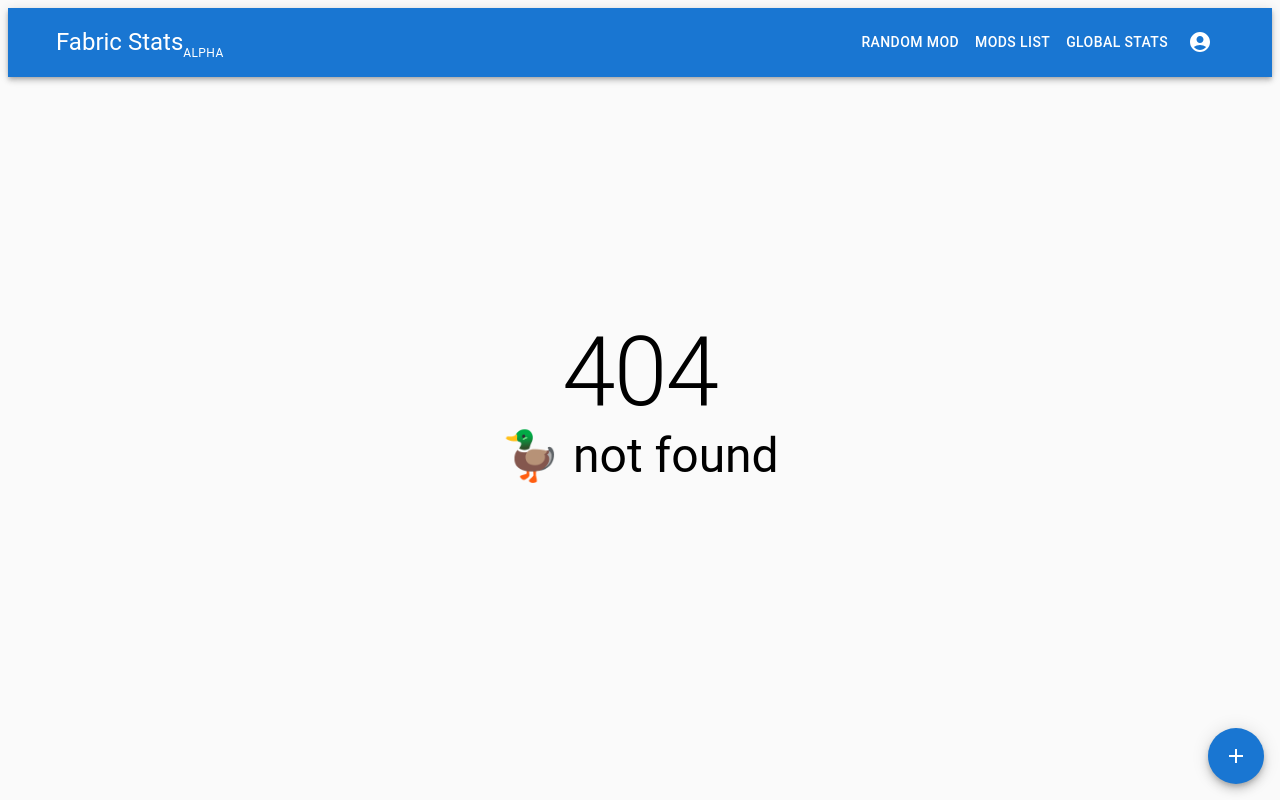
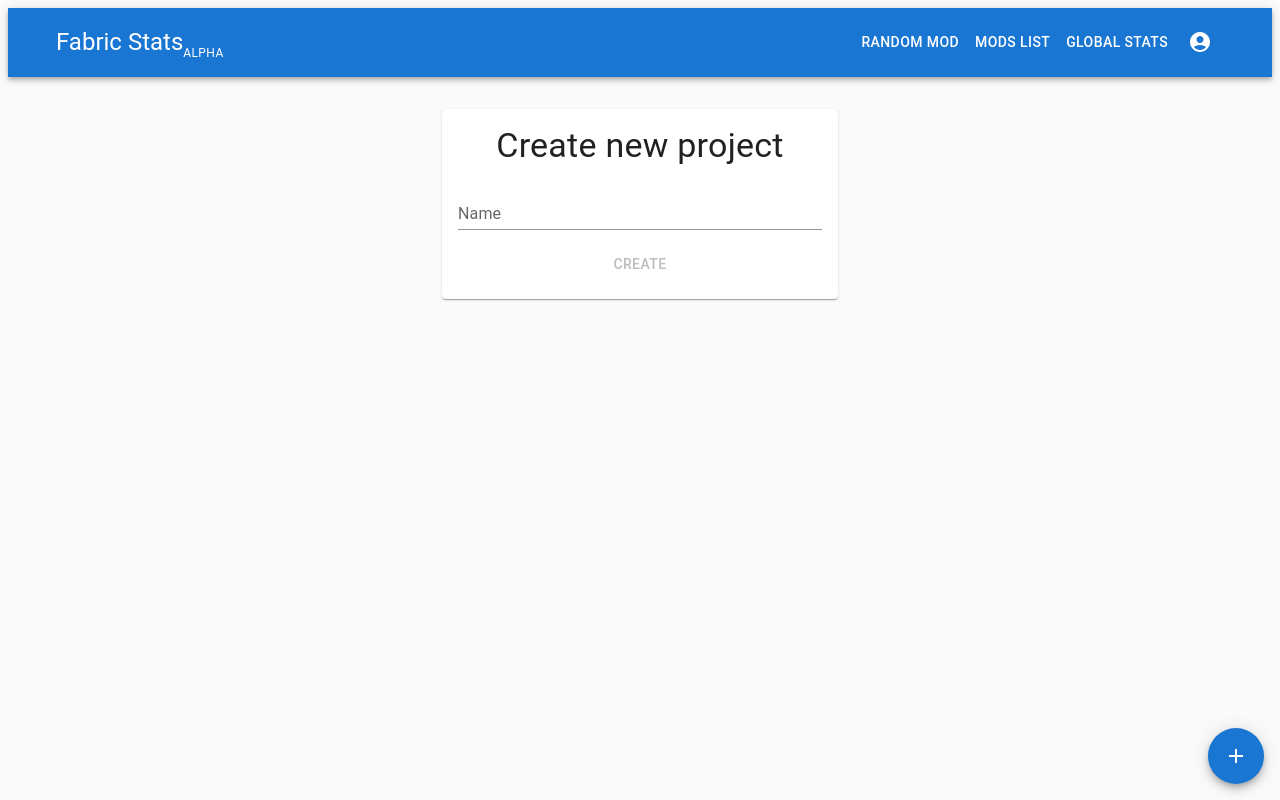
Before and after one commit to fStats/fstats-frontend, a React (Create React App) app: page /create in a window 1280 px wide. Before the commit this address had no page. Built offline with nearby package versions, Linux system fonts and the light colour scheme; sample sign-in values are in the browser's storage; what chartjs-plugin-datalabels, chartjs-plugin-zoom would draw is missing.

Commit message:
Added project create page (WIP)

```diff
--- a/src/components/AppBar.tsx
+++ b/src/components/AppBar.tsx
@@ -4,7 +4,7 @@ import Box from '@mui/material/Box';
 import Toolbar from '@mui/material/Toolbar';
 import IconButton from '@mui/material/IconButton';
 import Typography from '@mui/material/Typography';
-import {Button, Container, SpeedDial} from "@mui/material";
+import {Button, Container, Fab} from "@mui/material";
 import {AccountCircle, Add, Login} from "@mui/icons-material";
 import {Link} from "react-router-dom";
 import {useAuth} from "../hooks/useAuth";
@@ -47,8 +47,10 @@ export default function PrimaryAppBar() {
                     </Toolbar>
                 </Container>
             </AppBar>
-            {isAuthorized ? <SpeedDial ariaLabel="Create project" icon={<Add/>}
-                                       sx={{position: 'absolute', bottom: 16, right: 16}}/> : null}
+            {isAuthorized ?
+                <Fab color="primary" component={Link} to="/create" sx={{position: 'absolute', bottom: 16, right: 16}}>
+                    <Add/>
+                </Fab> : null}
         </Box>
     );
 }
--- a/src/index.tsx
+++ b/src/index.tsx
@@ -18,13 +18,15 @@ import RegisterPage from "./pages/RegisterPage";
 import {SnackbarProvider} from "notistack";
 import {AuthProvider} from "./hooks/useAuth";
 import {ProtectedRoute} from "./ProtectedRoute";
+import {CreateProjectPage} from "./pages/CreateProjectPage";
 
 Chart.register(ArcElement, ChartDataLabels, zoomPlugin, Tooltip);
 const queryClient = new QueryClient({
     defaultOptions: {
         queries: {
             refetchOnWindowFocus: false,
-            retry: false
+            retry: false,
+            staleTime: 1000
         },
     },
 })
@@ -56,6 +58,12 @@ ReactDOM.createRoot(
                                         </ProtectedRoute>
                                     }/>
 
+                                    <Route path="create" element={
+                                        <ProtectedRoute>
+                                            <CreateProjectPage/>
+                                        </ProtectedRoute>
+                                    }/>
+
                                     <Route path="tutorial" element={<TutorialPage/>}/>
 
                                     <Route path="*" element={<NotFoundPage/>}/>
--- /dev/null
+++ b/src/pages/CreateProjectPage.tsx
@@ -0,0 +1,43 @@
+import {Button, Card, Container, Stack, TextField, Typography} from "@mui/material";
+import React, {useState} from "react";
+import {useCreateProject} from "../services/projects";
+import {useAuth} from "../hooks/useAuth";
+import {Project} from "../services/types";
+import {useSnackbar} from "notistack";
+import {useNavigate} from "react-router-dom";
+import {Loader} from "../components/Loader";
+
+export function CreateProjectPage() {
+
+    const {token} = useAuth()!!
+    const {enqueueSnackbar} = useSnackbar()
+    const navigate = useNavigate()
+    const [name, setName] = useState("")
+    const [project, setProject] = useState<Project>()
+
+    const {data, status, error} = useCreateProject(project, token)
+
+    if (status === "loading" && project) return (<Loader/>)
+
+    if (status === "error" && project) {
+        enqueueSnackbar(error.message, {variant: "error"})
+        setProject(undefined)
+    }
+
+    if (status === "success" && project) {
+        enqueueSnackbar(data.message, {variant: "success"})
+        setProject(undefined)
+        navigate('/profile')
+    }
+
+    return <Container maxWidth="xs" sx={{padding: 4}}>
+        <Card>
+            <Stack padding={2} spacing={2}>
+                <Typography variant="h4" align="center">Create new project</Typography>
+                <TextField label="Name" variant="standard" onChange={(event) => setName(event.target.value)}/>
+                <Button autoFocus disabled={!(name.trim().length > 1 && name[0]?.trim()?.length !== 0)}
+                        onClick={() => setProject({name: name})}>Create</Button>
+            </Stack>
+        </Card>
+    </Container>
+}
```
